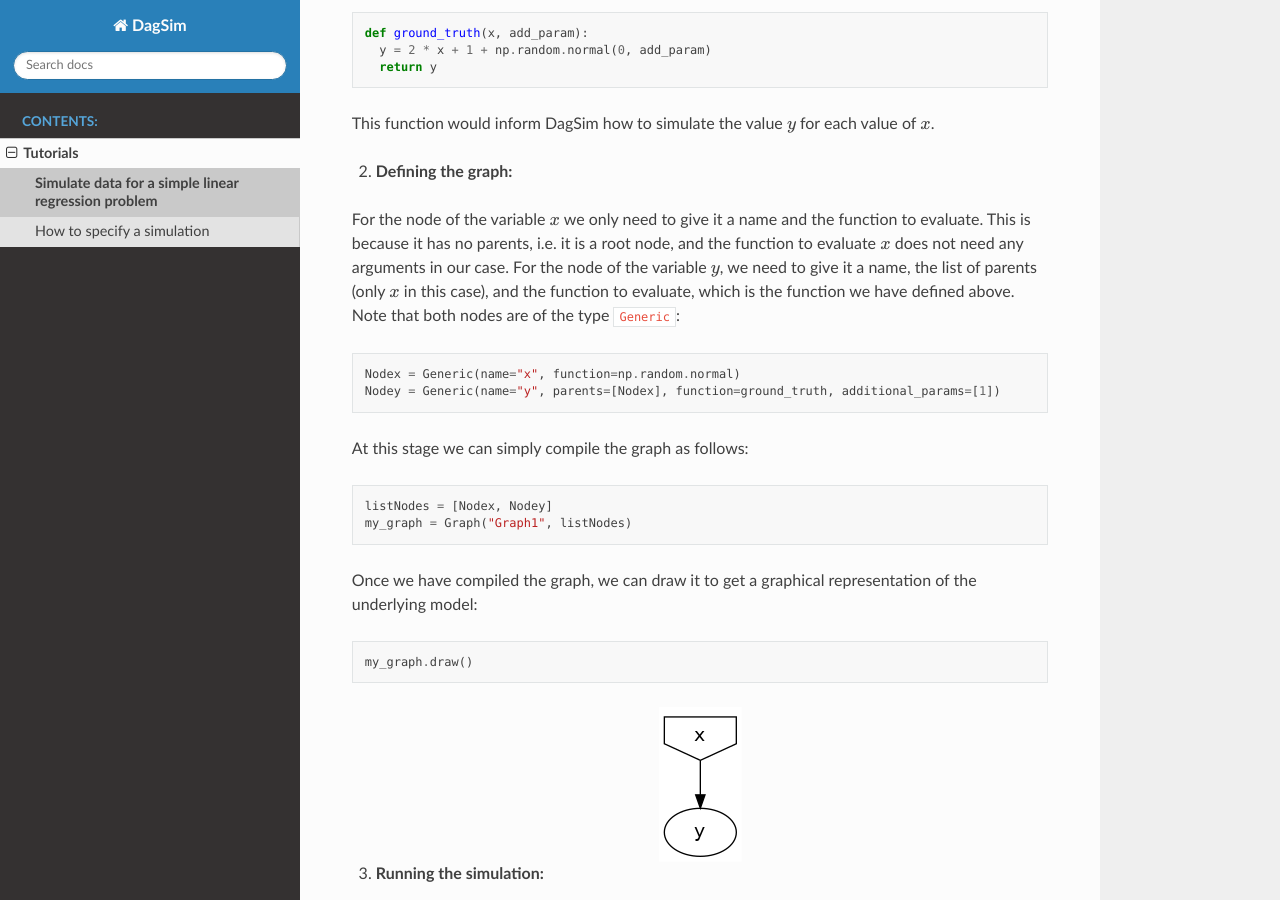
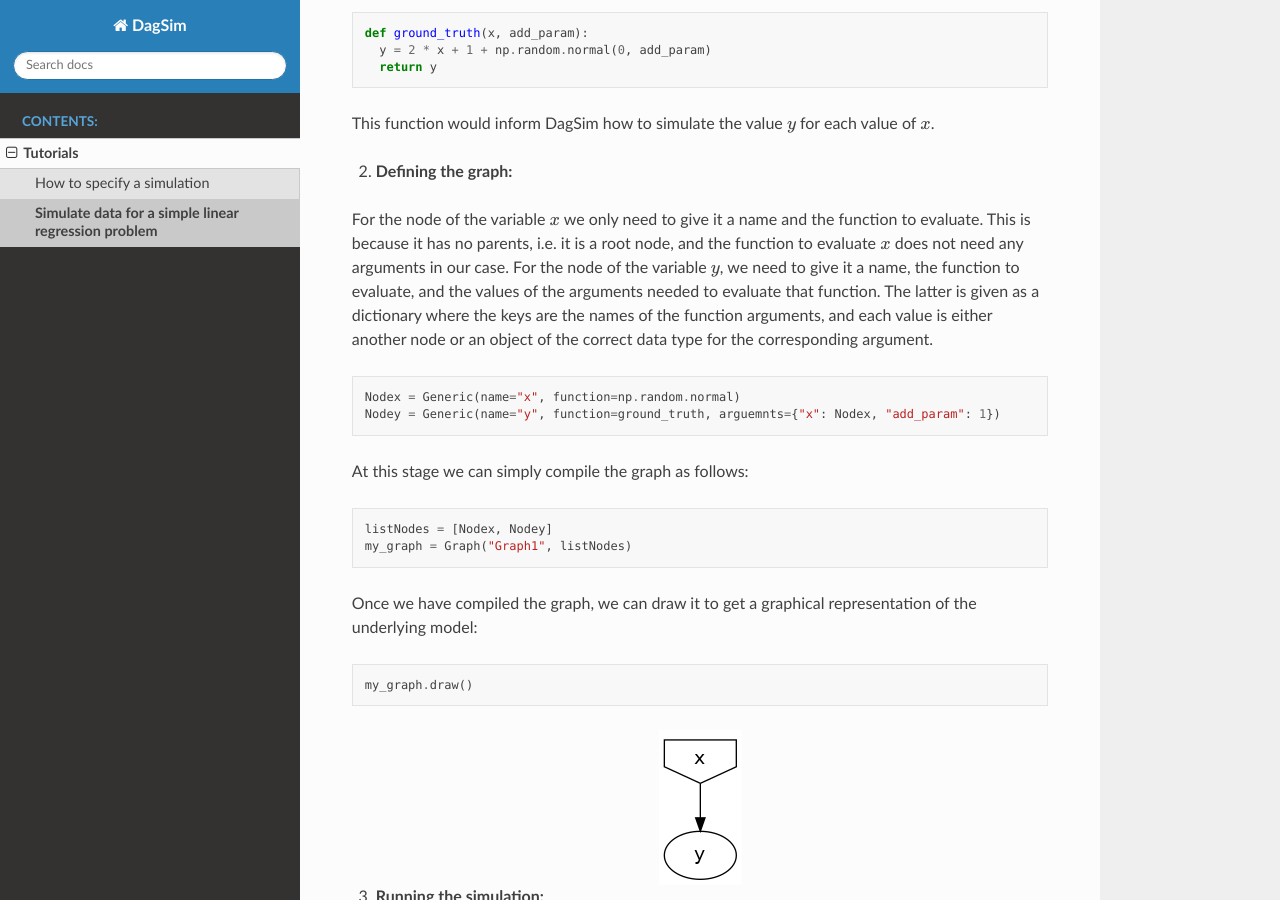
Before and after one commit to uio-bmi/dagsim, a Sphinx documentation site: the page built from docs/source/tutorials/linear_regression.rst, in a window 1280 px wide and 900 px high, scrolled down 686 px. Built offline with Sphinx 7.4.7 and the Read the Docs theme 2.0.0, drawn with Linux system fonts in a browser that asks for light colours.

Commit message:
Change arguments in docs

```diff
--- a/docs/source/tutorials.rst
+++ b/docs/source/tutorials.rst
@@ -7,5 +7,5 @@ This page provides an overview of tutorials on how to get started using DagSim
   :maxdepth: 1
   :caption: Tutorials:
 
+  tutorials/specify_with_code
   tutorials/linear_regression
-  tutorials/specify_with_code
--- a/docs/source/tutorials/linear_regression.rst
+++ b/docs/source/tutorials/linear_regression.rst
@@ -32,13 +32,13 @@ This function would inform DagSim how to simulate the value :math:`y` for each v
 
 2. **Defining the graph:**
 
-For the node of the variable :math:`x` we only need to give it a name and the function to evaluate. This is because it has no parents, i.e. it is a root node, and the function to evaluate :math:`x` does not need any arguments in our case. For the node of the variable :math:`y`, we need to give it a name, the list of parents (only :math:`x` in this case), and the function to evaluate, which is the function we have defined above. Note that both nodes are of the type :code:`Generic`:
+For the node of the variable :math:`x` we only need to give it a name and the function to evaluate. This is because it has no parents, i.e. it is a root node, and the function to evaluate :math:`x` does not need any arguments in our case. For the node of the variable :math:`y`, we need to give it a name, the function to evaluate, and the values of the arguments needed to evaluate that function. The latter is given as a dictionary where the keys are the names of the function arguments, and each value is either another node or an object of the correct data type for the corresponding argument.
 
 .. highlight:: python
 .. code-block:: python
 
   Nodex = Generic(name="x", function=np.random.normal)
-  Nodey = Generic(name="y", parents=[Nodex], function=ground_truth, additional_params=[1])
+  Nodey = Generic(name="y", function=ground_truth, arguemnts={"x": Nodex, "add_param": 1})
 
 At this stage we can simply compile the graph as follows:
 
```
